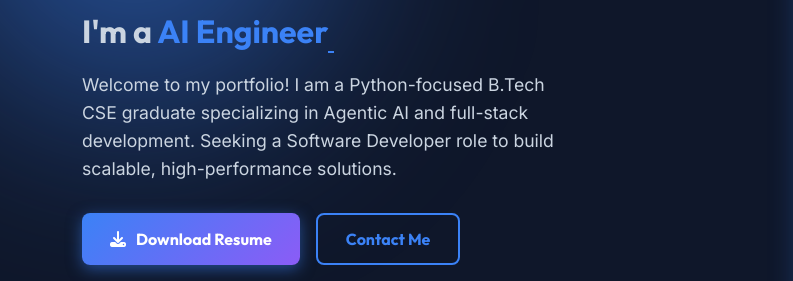
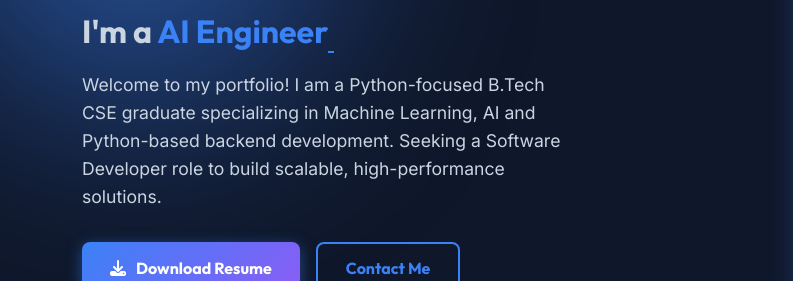
Before and after one commit to salunke12/resume_website, a plain HTML site: page index.html in a window 1280 px wide. Shown: the part 222-503 px from the top of the page, 0-793 px from the left. Drawn offline with nearby package versions, Linux system fonts and the light colour scheme.

Commit message:
edited about me

```diff
--- a/index.html
+++ b/index.html
@@ -84,8 +84,7 @@
                     <h1 class="name">Shreyas Salunke</h1>
                     <h2 class="role">I'm a <span class="typing-text"></span><span class="cursor">&nbsp;</span></h2>
                     <p class="description mx-auto mx-md-0">
-                        Welcome to my portfolio! I am a Python-focused B.Tech CSE graduate specializing in Agentic AI
-                        and full-stack development.
+                        Welcome to my portfolio! I am a Python-focused B.Tech CSE graduate specializing in Machine Learning, AI and Python-based backend development.
                         Seeking a Software Developer role to build scalable, high-performance solutions.
                     </p>
                     <div
```
